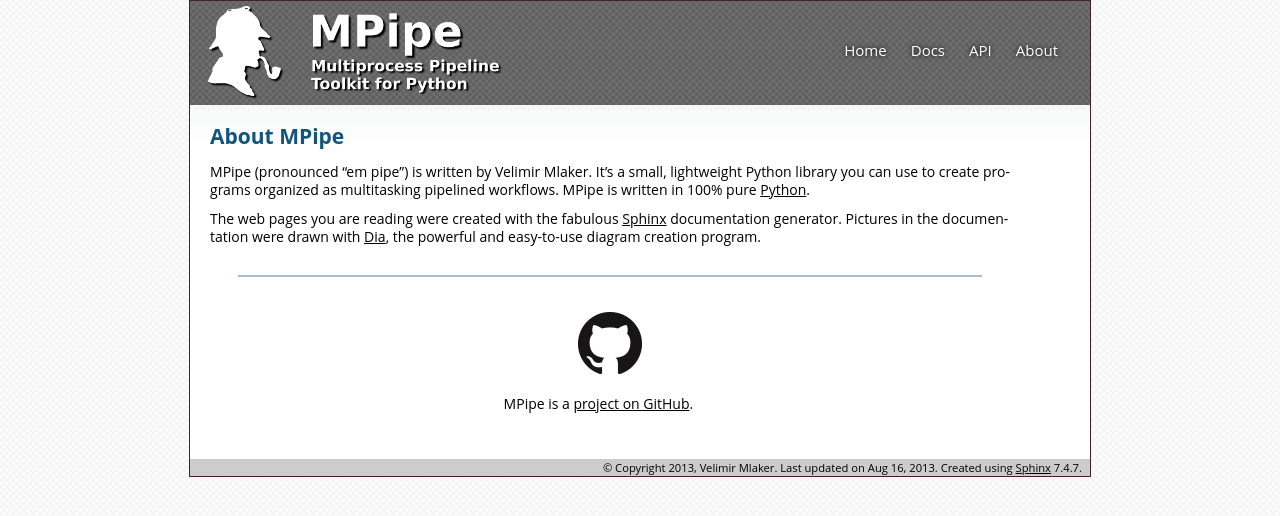
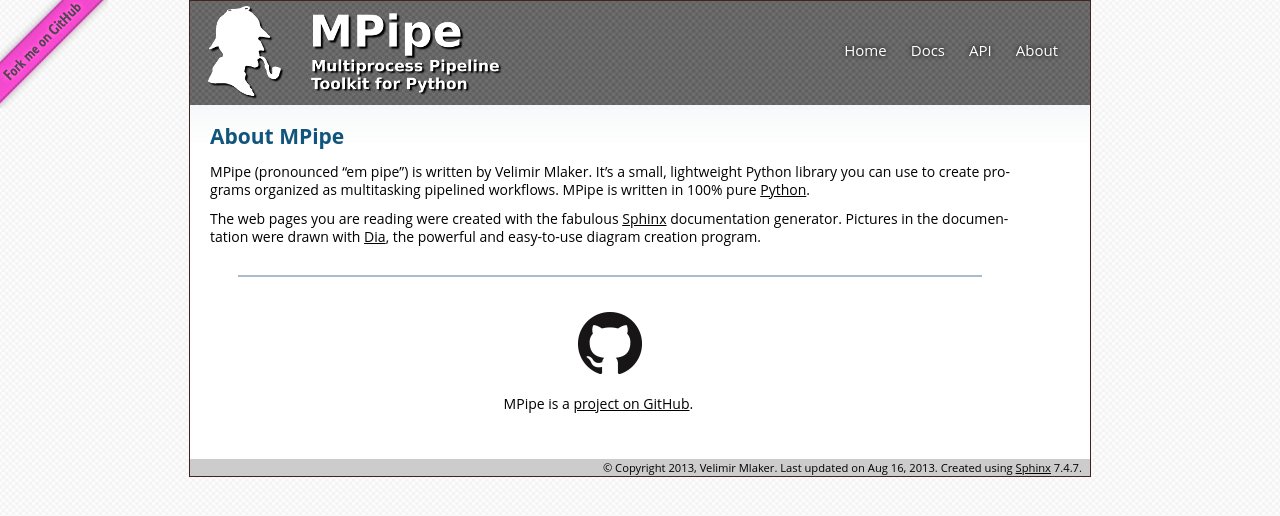
Before and after one commit to vmlaker/mpipe, a Sphinx documentation site: the page built from doc/source/about.rst, in a window 1280 px wide. Shown: the top 516 px of the page. Built offline with Sphinx 7.4.7, drawn with Linux system fonts in a browser that asks for light colours; formulas are drawn with MathJax 3.

Commit message:
Add GitHub ribbon.

```diff
--- a/doc/source/_themes/mpipe/layout.html
+++ b/doc/source/_themes/mpipe/layout.html
@@ -6,6 +6,9 @@
 
 {% block extrahead %}
 {{ super() }}
+
+<a href="https://github.com/vmlaker/mpipe"><img style="position: absolute; top: 0; left: 0; border: 0; opacity: 0.7;" src="_static/forkme.png" alt="Fork me on GitHub"></a>
+
 {%- if not embedded %}
     <style type="text/css">
       {% if pagename == 'index' or pagename == 'about' %}
```
Also changed, not shown: doc/source/_static/forkme.png (added).
